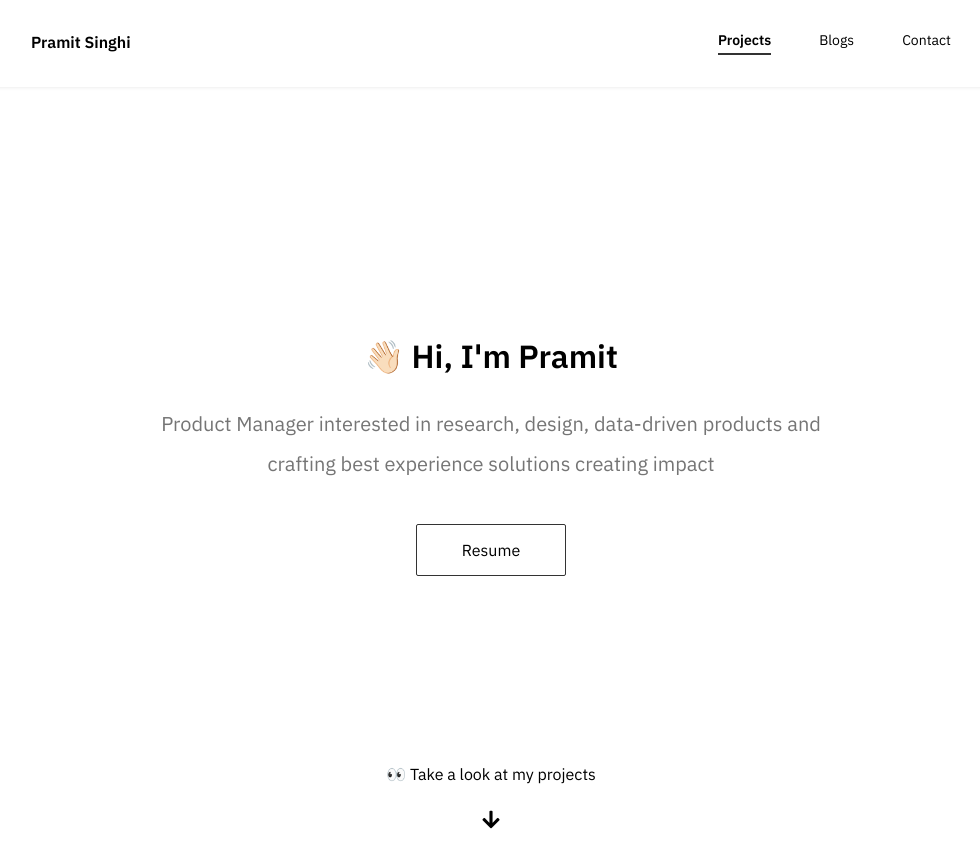
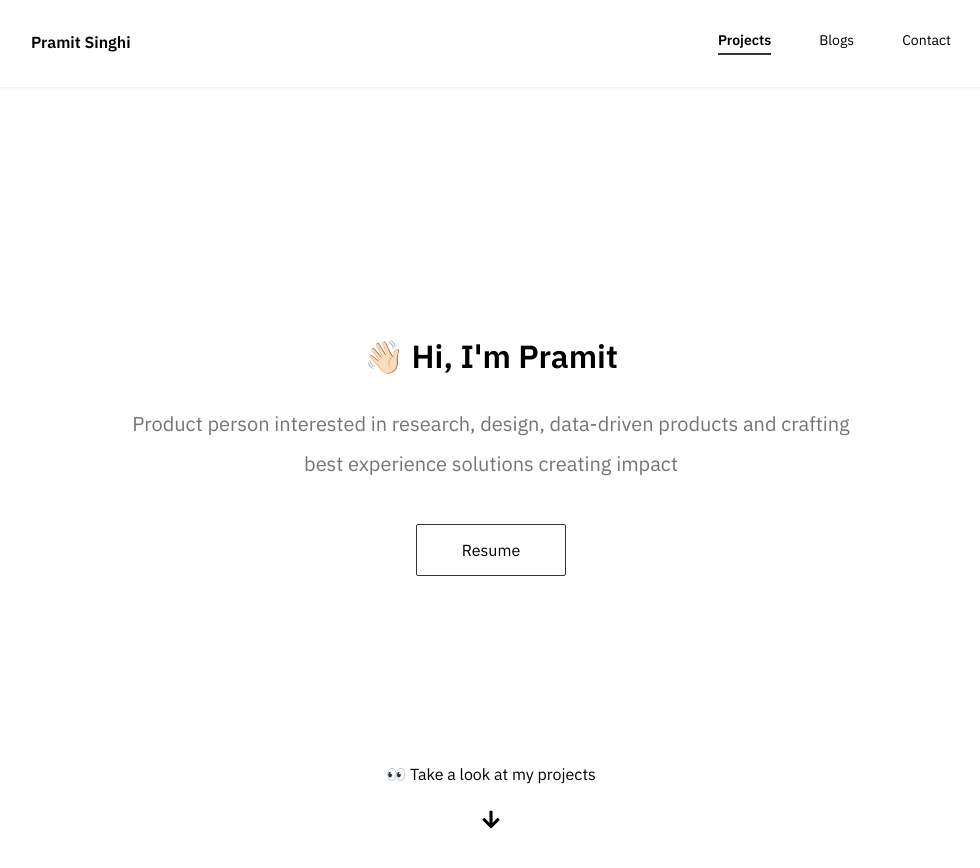
Before and after one commit to shkamaru/shkamaru.github.io, a Jekyll site: the page built from index.html, in a window 1280 px wide and 900 px high. Shown: the top 868 px of the window, without its empty margins (149-1129 px from the left). Built offline with Jekyll 4.4.1, drawn with Linux system fonts in a browser that asks for light colours; nearby versions of some CDN libraries.

Commit message:
Update the og_image

```diff
--- a/_includes/header.html
+++ b/_includes/header.html
@@ -4,7 +4,7 @@
             👋🏻 Hi, I'm Pramit
         </h3>
         <p class="banner-title-sub">
-            Product Manager interested in research, design, data-driven products and crafting best experience solutions creating impact
+            Product person interested in research, design, data-driven products and crafting best experience solutions creating impact
         </p>
     </div>
     <div class="banner-cta">
```
Also changed, not shown: assets/images/almamater.png, assets/images/og_image.jpg (deleted), assets/images/og_image.png (added), 1 other file.
